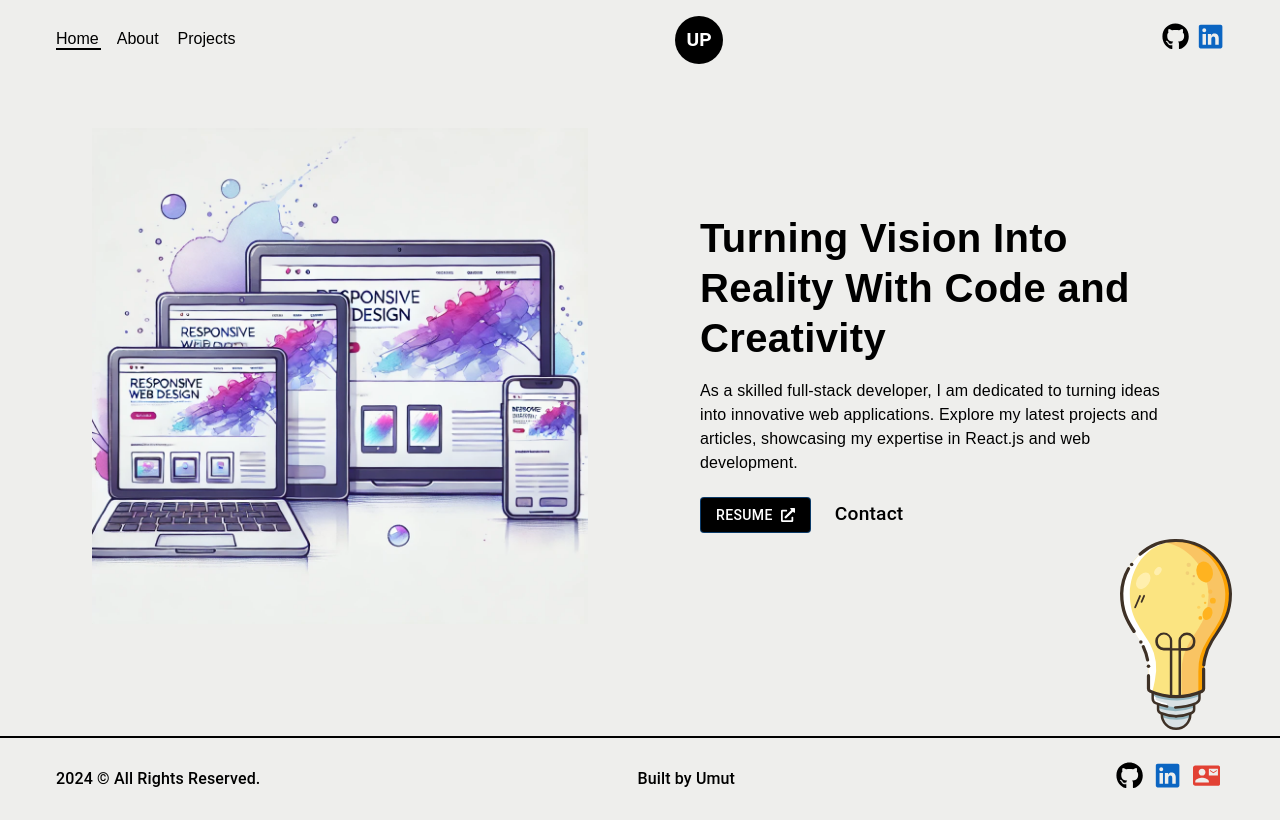
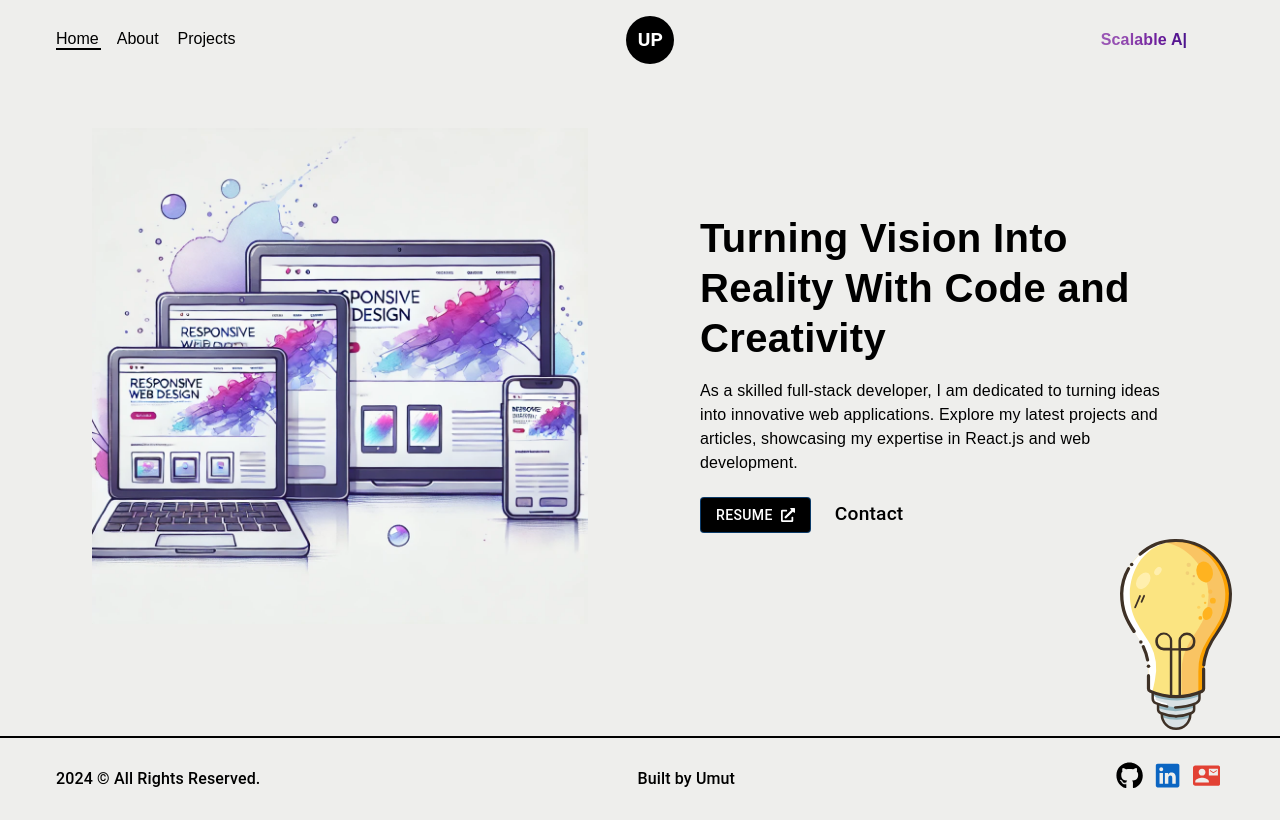
Before and after one commit to Umutplvn/Portfolio_new, a React (Create React App) app: page / in a window 1280 px wide. Built offline with nearby package versions, Linux system fonts and the light colour scheme.

Commit message:
react typed

```diff
--- a/package.json
+++ b/package.json
@@ -20,6 +20,7 @@
     "react-router-dom": "^7.1.0",
     "react-scripts": "5.0.1",
     "react-toastify": "^10.0.4",
+    "react-typed": "^2.0.12",
     "web-vitals": "^2.1.0"
   },
   "scripts": {
--- a/src/components/Header.jsx
+++ b/src/components/Header.jsx
@@ -2,8 +2,8 @@ import { Box, Typography } from "@mui/material";
 import React, { useState, useEffect } from "react";
 import { Divide as Hamburger } from "hamburger-react";
 import { useNavigate, Link, useLocation } from "react-router-dom";
-import { FaGithub } from "react-icons/fa";
-import { RxLinkedinLogo } from "react-icons/rx";
+import { ReactTyped } from "react-typed";
+
 
 const Header = () => {
   const [isOpen, setOpen] = useState(false);
@@ -82,8 +82,7 @@ const Header = () => {
             UP
           </Typography>
         </Box>
-        <Box>Typed</Box>
-      </Box>
+          </Box>
 
       {/* Navigation links for large screens */}
       <Box
@@ -216,41 +215,33 @@ const Header = () => {
             justifyContent: "center",
             alignItems: "center",
             gap: "0.5rem",
+            width:"10rem",
+            fontFamily: "Montserrat, sans-serif",
           }}
         >
-          <Box
-            sx={{
-              fontSize: "1.7rem",
-              color: "black",
-              ":hover": {
-                cursor: "pointer",
-                transform: "scale(1.05)",
-                transition: "transform 0.3s ease-in-out",
-              },
-            }}
-            component="a"
-            href="https://github.com/Umutplvn"
-            target="_blank"
-          >
-            <FaGithub />
-          </Box>
+      <Typography
+        sx={{
+          fontSize: '1rem',
+          fontWeight:"550",
+          background: 'linear-gradient(to right, #9b59b6, #8e44ad, #6a1b9a, #4a148c)',
+          WebkitBackgroundClip: 'text',
+          color: 'transparent',
+        }}
+      >
+        <ReactTyped
+          strings={[
+            "Web Developer",
+            "Scalable Apps",
+            "Tech Enthusiast",
+            "Code with Passion",
+            "Let's Connect"
+                    ]}
+          typeSpeed={100}
+          backSpeed={100}
+          loop
+        />
+      </Typography>
 
-          <Box
-            sx={{
-              fontSize: "1.7rem",
-              color: "#0B65C2",
-              ":hover": {
-                cursor: "pointer",
-                transform: "scale(1.05)",
-                transition: "transform 0.3s ease-in-out",
-              },
-            }}
-            component="a"
-            target="_blank"
-            href="https://www.linkedin.com/in/umut-pehlivan-817b28174/"
-          >
-            <RxLinkedinLogo />
-          </Box>
         </Box>
       </Box>
 
```
Also changed, not shown: 2 other files (tests, documents, lock files or other folders).
